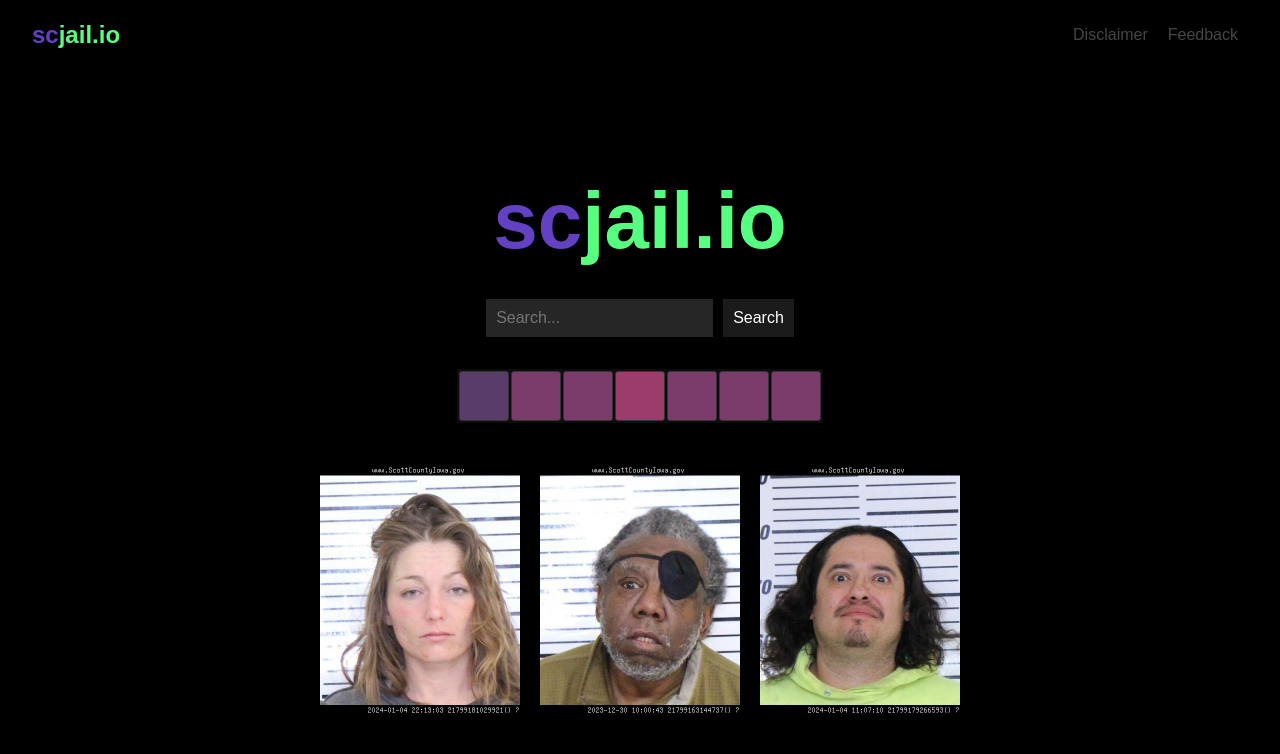
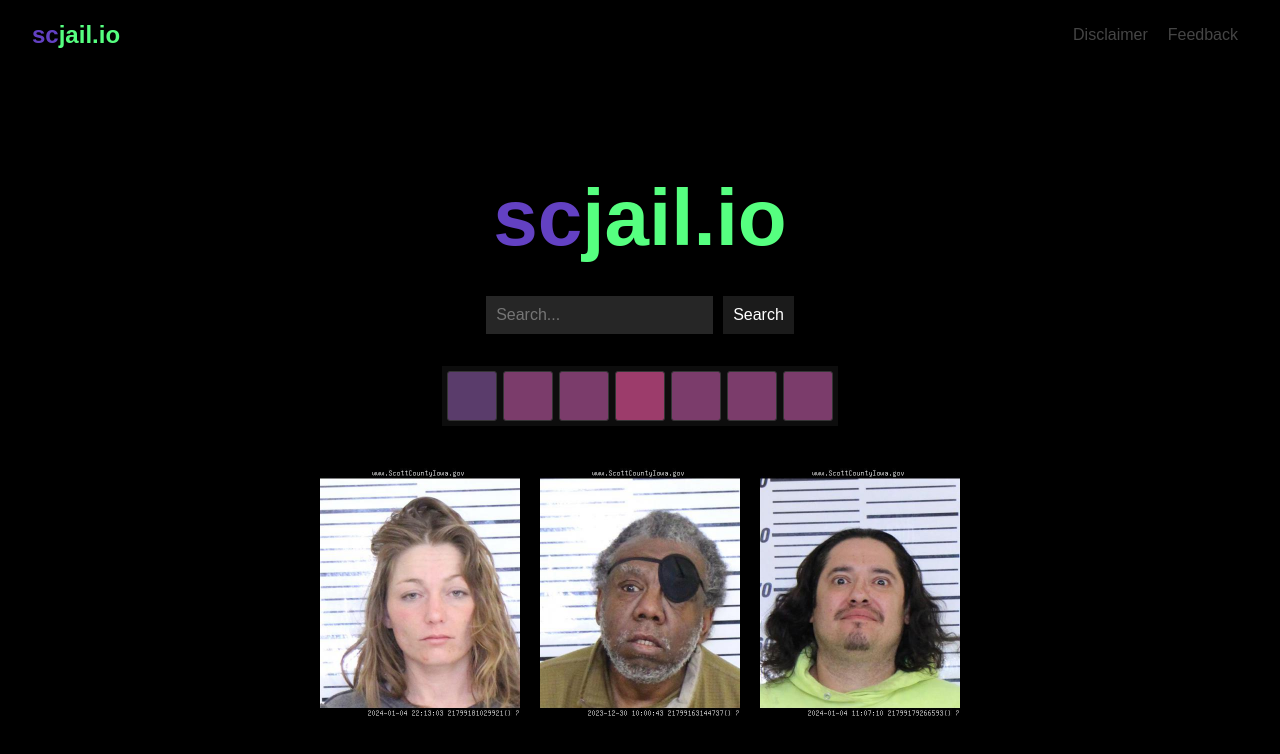
Before and after one commit to ljkeller/jotify, a Next.js app: page / in a window 1280 px wide. Shown: the top 754 px of the page. Built offline with nearby package versions, Linux system fonts and the light colour scheme; a web font is replaced by a local one.

Commit message:
Link to date
Link to date from TrafficCalendar

```diff
--- a/app/ui/trafficCalendar.jsx
+++ b/app/ui/trafficCalendar.jsx
@@ -1,3 +1,5 @@
+import Link from 'next/link';
+
 import styles from '/styles/Last7Days.module.css';
 
 export default function TrafficCalendar({ inmateTraffic7Days }) {
@@ -14,11 +16,15 @@ export default function TrafficCalendar({ inmateTraffic7Days }) {
             <tbody>
                 <tr className={styles.row}>
                     {inmateTraffic7Days.map((day, index) => (
-                        <td
-                            key={index}
-                            className={`${getColor(day.inmateCount)} ${styles.dayCell}`}
-                            title={`${day.inmateCount} inmates on ${day.date}`}
-                        />))}
+                        // TODO: link to specific date
+                        <Link href={`/date`} key={index}>
+                            <td
+                                key={index}
+                                className={`${getColor(day.inmateCount)} ${styles.dayCell}`}
+                                title={`${day.inmateCount} inmates on ${day.date}`}
+                            />
+                        </Link>
+                    ))}
                 </tr>
             </tbody>
         </table >
```
